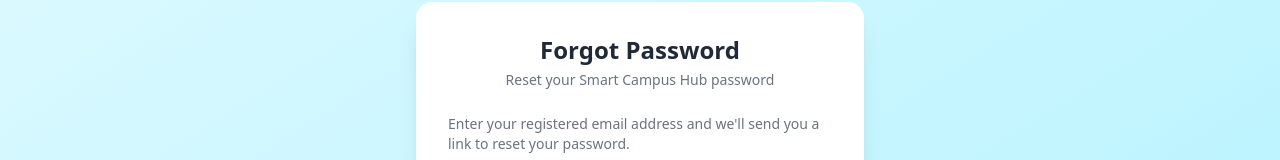
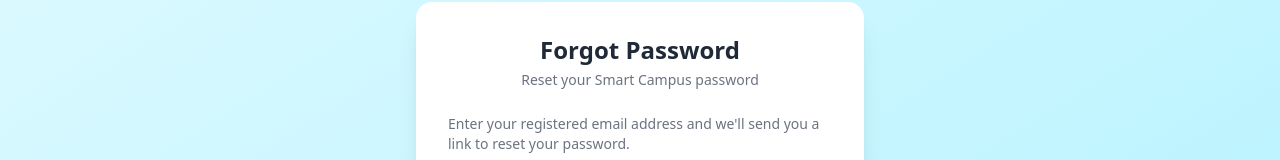
Before and after one commit to Gimantha-Dil/it3030-paf-2026-smart-campus-group16, a React (Vite) app in the folder frontend/: page /forgot-password in a window 1280 px wide. Shown: the part 219-379 px from the top of the page. Built offline with nearby package versions, Linux system fonts and the light colour scheme.

Commit message:
fix and edit

```diff
--- a/frontend/src/features/auth/ForgotPasswordPage.jsx
+++ b/frontend/src/features/auth/ForgotPasswordPage.jsx
@@ -27,7 +27,7 @@
         {/* Header */}
         <div className="text-center mb-6">
           <h1 className="text-2xl font-bold text-gray-800">Forgot Password</h1>
-          <p className="text-gray-500 text-sm mt-1">Reset your Smart Campus Hub password</p>
+          <p className="text-gray-500 text-sm mt-1">Reset your Smart Campus  password</p>
         </div>
 
         {sent ? (
--- a/frontend/src/features/auth/OAuthCallback.jsx
+++ b/frontend/src/features/auth/OAuthCallback.jsx
@@ -86,9 +86,6 @@
       <div className="min-h-screen flex items-center justify-center bg-gradient-to-br from-primary-50 to-primary-100 p-4">
         <div className="bg-white rounded-2xl shadow-xl p-6 w-full max-w-md">
           <div className="text-center mb-5">
-            <div className="w-12 h-12 bg-primary-600 rounded-xl flex items-center justify-center mx-auto mb-3">
-              <span className="text-white font-bold text-lg">SC</span>
-            </div>
             <h2 className="text-lg font-bold text-gray-800">Welcome, {userData?.name}! 👋</h2>
             <p className="text-sm text-gray-500 mt-1">How will you use Smart Campus?</p>
           </div>
--- a/frontend/src/features/users/ProfilePage.jsx
+++ b/frontend/src/features/users/ProfilePage.jsx
@@ -300,11 +300,6 @@
               </div>
             ))}
 
-            <div className="mt-4 p-3 bg-primary-50 dark:bg-primary-900/20 rounded-xl">
-              <p className="text-xs text-primary-600 dark:text-primary-400">Smart Campus v1.0.0</p>
-              <p className="text-xs text-primary-400 dark:text-primary-500 mt-0.5">SLIIT — Faculty of Computing</p>
-            </div>
-
             {/* Danger Zone */}
             <div className="mt-6 border border-red-200 dark:border-red-800 rounded-xl p-4">
               <h3 className="text-sm font-semibold text-red-600 dark:text-red-400 mb-1">Delete Your Account safely</h3>
```
